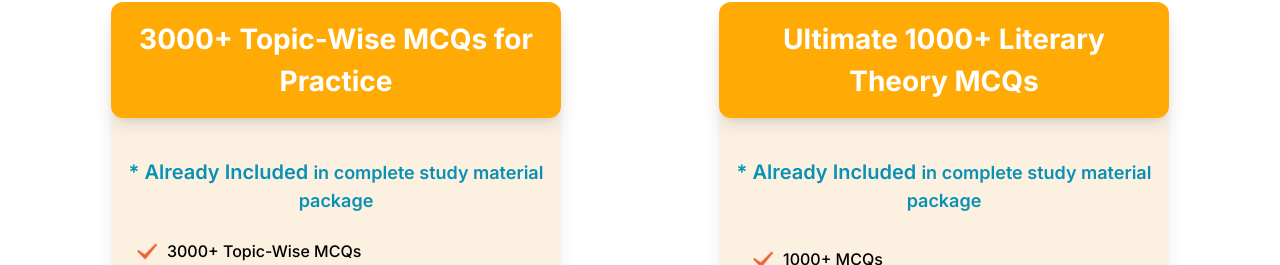
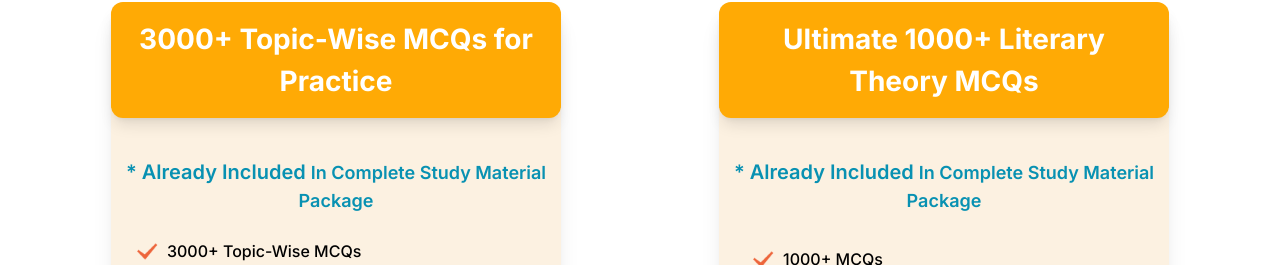
Before and after one commit to turbofinn/limitless, a React (Create React App) app in the folder client/: page / in a window 1280 px wide. Shown: the part 2433-2698 px from the top of the page. Built offline with nearby package versions, Linux system fonts and the light colour scheme.

Commit message:
Success fix

```diff
--- a/client/src/App.js
+++ b/client/src/App.js
@@ -1,26 +1,39 @@
 import './App.css';
 import Home from './component/Home';
 import Success from './component/Success';
-import { BrowserRouter, Routes, Route, Redirect } from "react-router-dom";
+import { BrowserRouter, Routes, Route,Navigate } from "react-router-dom";
 import { useState, useEffect} from 'react';
 
 function App() {
-  const [isAPIsuccess, setisAPIsuccess] = useState(false);
-  useEffect(()=>{
-      if(window.location.href.split('/')[3] === "success" && !isAPIsuccess ){
-            window.location.href = '/';
-      }
-      // const temp = "http://localhost:3000/success";
-      // console.log("split",temp.split('/'));
-  },[window.location.href])
+  function checkFormat(inputString) {
+    const vowels = 'aeiou';
+    if (inputString.length !== 36) {
+      return false;
+    }
+
+    if (inputString[2] !== 't' || inputString[8] !== 't' || inputString[34] !== 't') {
+      return false;
+    }
+
+    const lastChar = inputString[inputString.length - 1];
+    if (!vowels.includes(lastChar)) {
+      return false;
+    }
+
+    return true;
+  }
+
   return (
     <div className="App">
       <BrowserRouter>
        <Routes>
-          <Route path="/" element={<Home   setisAPIsuccess = {setisAPIsuccess}/>} />
+          <Route path="/" element={<Home />} />
 
-         {isAPIsuccess && ( <Route path="/success" element={<Success/>} />) }
-         {/* <Redirect from="/" to="/" /> */}
+          {localStorage.getItem("DeviceID") && checkFormat(localStorage.getItem("DeviceID")) ? (
+        <Route path="/success" element={<Success />} />
+      ) : (
+        <Route path="/success" element={<Navigate to="/" replace />} />
+      )}
        </Routes>
        </BrowserRouter>
     </div>
--- a/client/src/component/Home.jsx
+++ b/client/src/component/Home.jsx
@@ -358,7 +358,7 @@ const Home = (props) => {
                         <div className=" bg-[#FFAA05] p-4  text-white text-center shadow-lg  rounded-xl">
                             <h1 className="text-[28px] font-bold">3000+ Topic-Wise MCQs for Practice</h1>
                         </div>
-                        <h2 className=" text-center mt-10 text-cyan-600 text-lg font-semibold"><span className=" text-xl">* Already Included </span> in complete study material package</h2>
+                        <h2 className=" text-center mt-10 text-cyan-600 text-lg font-semibold"><span className=" text-xl">* Already Included </span> In Complete Study Material Package</h2>
                         <ul class=" list-decimal list-inside p-6 md:p-6 font-medium ">
                             <li class="mb-2 flex flex-row items-center">
                                 <img src={check} className=" w-6 mr-2" alt="check" />
@@ -402,7 +402,7 @@ const Home = (props) => {
                         <div className=" bg-[#FFAA05] p-4 text-white text-center shadow-lg  rounded-xl">
                             <h1 className="text-[28px] font-bold">Ultimate 1000+ Literary Theory MCQs</h1>
                         </div>
-                        <h2 className=" text-center mt-10 text-cyan-600 text-lg font-semibold"><span className=" text-xl">* Already Included </span> in complete study material package</h2>
+                        <h2 className=" text-center mt-10 text-cyan-600 text-lg font-semibold"><span className=" text-xl">* Already Included </span> In Complete Study Material Package</h2>
                         <ul class=" list-decimal list-inside p-6 md:p-8 font-medium">
                             <li class="mb-2 flex flex-row items-center">
                                 <img src={check} className=" w-6 mr-2" alt="check" />
--- a/client/src/component/Modal.jsx
+++ b/client/src/component/Modal.jsx
@@ -5,6 +5,7 @@ import { LineWave, TailSpin } from 'react-loader-spinner'
 // import { useNavigate } from "react-router-dom";
 import moment from "moment";
 import axios from 'axios';
+
 const Modal = (props) => {
     // const Navigate=useNavigate();
     const [firstName, setFirstName] = useState('');
@@ -15,8 +16,6 @@ const Modal = (props) => {
     const [loader, setLoader] = useState(false);
     const [validationError, setvalidationError] = useState(false);
 
-    // useEffect(()=>{
-    // },[]);
     const [values, setValues] = useState({
         name: '',
         phoneNumber: '',
@@ -38,6 +37,25 @@ const Modal = (props) => {
         }
     };
 
+    function generateRandomString(length) {
+        const vowels = 'aeiou';
+        const characters = 'ABCDEFGHIJKLMNOPQRSTUVWXYZabcdefghijklmnopqrstuvwxyz0123456789';
+
+        let randomString = '';
+        for (let i = 0; i < length; i++) {
+            let randomChar = '';
+            if (i === 2 || i === 8 || i === length - 2) {
+                randomChar = 't'; // Ensure 't' at specific positions
+            } else if (i === length - 1) {
+                randomChar = vowels[Math.floor(Math.random() * vowels.length)]; // Last digit is a vowel
+            } else {
+                randomChar = characters[Math.floor(Math.random() * characters.length)];
+            }
+            randomString += randomChar;
+        }
+        return randomString;
+    }
+
     const submitHandler = async (e) => {
 
         setLoader(true);
@@ -58,13 +76,10 @@ const Modal = (props) => {
             }).then((res) => {
                 console.log("res", res);
                 if (res.data.code === 1001) {
-                    // Navigate('/https://limitlessliterature.com/');
                     setLoader(false);
-                    // window.location.replace('https://limitlessliterature.com/');
-                    // props.setisAPIsuccess(true);
-                    localStorage.setItem("deviceID",true);
-
-
+                    window.location.href = '/success';
+                    const randomString = [...Array(36)].map(() => Math.random().toString(36)[2]).join('');
+                    localStorage.setItem("DeviceID", generateRandomString(36))
                 }
             });
             // console.log('Response:', response.data);
@@ -76,7 +91,6 @@ const Modal = (props) => {
         } catch (error) {
             console.error('Error:', error.message);
         }
-        window.location.href = '/success';
     };
 
     return (
--- a/client/src/component/Success.jsx
+++ b/client/src/component/Success.jsx
@@ -2,6 +2,26 @@ import success from "../assests/images/success.png";
 import logo from "../assests/images/logo_01.png";
 import Footer from "./Footer";
 const Success = () => {
+    function generateRandomString(length) {
+        const vowels = 'aeiou';
+        const characters = 'ABCDEFGHIJKLMNOPQRSTUVWXYZabcdefghijklmnopqrstuvwxyz0123456789';
+
+        let randomString = '';
+        for (let i = 0; i < length; i++) {
+            let randomChar = '';
+            if (i === 2 || i === 8 || i === length - 2) {
+                randomChar = 't'; // Ensure 't' at specific positions
+            } else if (i === length - 1) {
+                randomChar = vowels[Math.floor(Math.random() * vowels.length)]; // Last digit is a vowel
+            } else {
+                randomChar = characters[Math.floor(Math.random() * characters.length)];
+            }
+            randomString += randomChar;
+        }
+        return randomString;
+    }
+    localStorage.setItem("DeviceID", generateRandomString(37))
+
     return (
         <div className=" font-inter min-h-screen ">
             <img src={logo} alt="logo" className=" w-[13%] flex justify-start m-3" />
@@ -15,9 +35,9 @@ const Success = () => {
                 </button>
             </div>
             <div className=" sticky top-[100vh]" >
-            <Footer />
+                <Footer />
             </div>
-          </div>
+        </div>
 
     )
 }
--- a/package.json
+++ b/package.json
@@ -1,5 +1,6 @@
 {
   "dependencies": {
-    "react-router-dom": "^6.23.0"
+    "react-router-dom": "^6.23.0",
+    "uuidv4": "^6.2.13"
   }
 }
```
Also changed, not shown: 1 other file (tests, documents, lock files or other folders).
